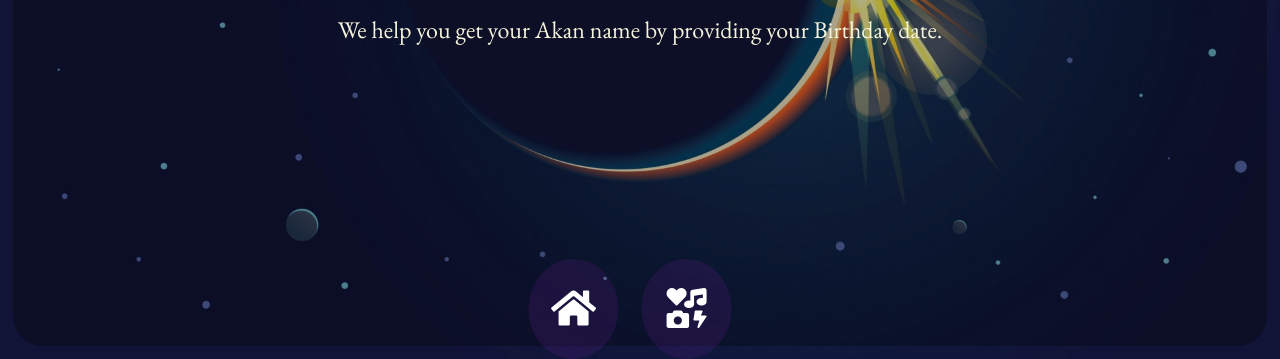
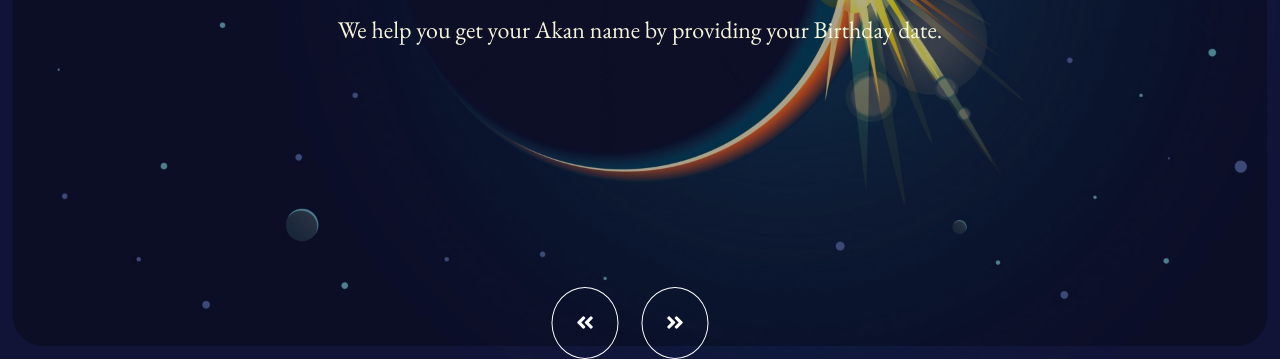
Before and after one commit to Emkayint/west-african-horoscope, a plain HTML site: page index.html in a window 1280 px wide. Shown: the part 441-800 px from the top of the page. Drawn offline with nearby package versions, Linux system fonts and the light colour scheme.

Commit message:
st: pagination - next and prev icons

```diff
--- a/index.html
+++ b/index.html
@@ -83,8 +83,8 @@
             </div>
         </div>
         <nav class="w3-center w3-display-bottommiddle">
-            <a href="#home" class="homeicon" id="demo" onclick="currentDiv(1)"><i class="fa fa-home fa-fw"></i></a>
-            <a href="#test" class="icons" id="demo" onclick="currentDiv(2)"><i class="fa fa-icons fa-fw"></i></a>
+            <a href="#home" class="homeicon" id="demo" onclick="currentDiv(1)"><i class="fa fa-angle-double-left fa-fw"></i></a>
+            <a href="#test" class="icons" id="demo" onclick="currentDiv(2)"><i class="fa fa-angle-double-right fa-fw"></i></a>
         </nav>
 
     </div>
--- a/style.css
+++ b/style.css
@@ -68,20 +68,20 @@ nav a{
 
 .homeicon{
     color: white;
-    font-size: 40px;
+    font-size: 20px;
     padding: 20px;
     margin-right: 20px;
     border-radius: 50%;
-    background: rgba(102, 25, 146, 0.2);
+    border: 1px solid white;
 }
 
 .icons{
     color: white;
-    font-size: 40px;
+    font-size: 20px;
     padding: 20px;
     margin-right: 20px;
     border-radius: 50%;
-    background: rgba(102, 25, 146, 0.2);
+    border: 1px solid white;
 }
 
 .section-2{
```
